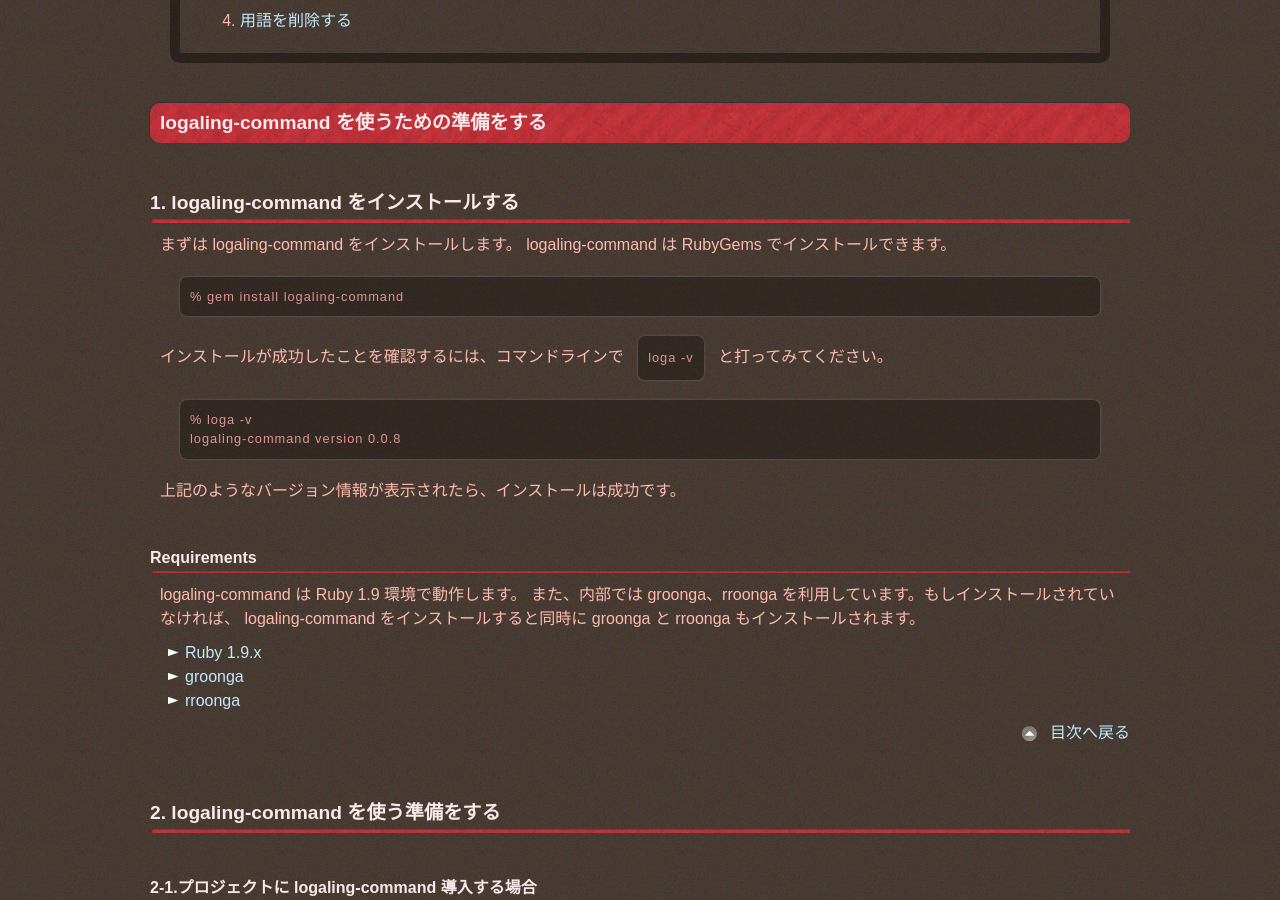
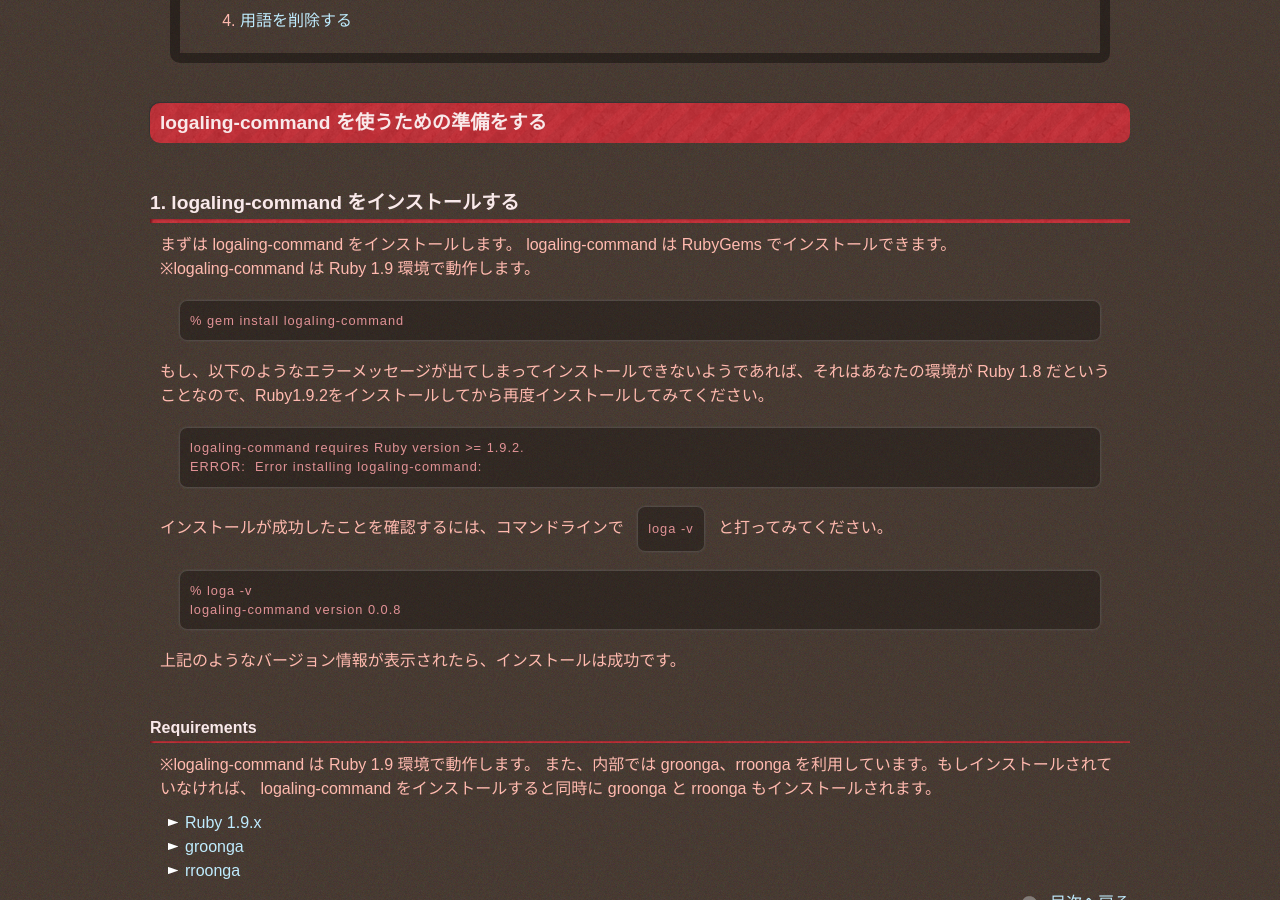
Before and after one commit to logaling/logaling.github.com, a Jekyll site: the page built from tutorial.md, in a window 1280 px wide and 900 px high, scrolled down 930 px. Built offline with Jekyll 4.4.1, drawn with Linux system fonts in a browser that asks for light colours; some web fonts are replaced; Markdown is read by kramdown in place of the engine named in the settings.

Commit message:
add a description of the failure to install

```diff
--- a/tutorial.md
+++ b/tutorial.md
@@ -52,7 +52,17 @@ logaling-command を使うための準備をする
 まずは logaling-command をインストールします。
 logaling-command は RubyGems でインストールできます。
 
+※logaling-command は Ruby 1.9 環境で動作します。
+
+<a href="#requirements"></a>
+
 	% gem install logaling-command
+
+もし、以下のようなエラーメッセージが出てしまってインストールできないようであれば、それはあなたの環境が Ruby 1.8 だということなので、Ruby1.9.2をインストールしてから再度インストールしてみてください。
+
+	logaling-command requires Ruby version >= 1.9.2.
+	ERROR:  Error installing logaling-command:
+
 
 インストールが成功したことを確認するには、コマンドラインで `loga -v` と打ってみてください。
 
@@ -61,8 +71,8 @@ logaling-command は RubyGems でインストールできます。
 
 上記のようなバージョン情報が表示されたら、インストールは成功です。
 
-#### Requirements ####
-logaling-command は Ruby 1.9 環境で動作します。
+#### <a id="requirements">Requirements</a> ####
+※logaling-command は Ruby 1.9 環境で動作します。
 また、内部では groonga、rroonga を利用しています。もしインストールされていなければ、 logaling-command をインストールすると同時に groonga と rroonga もインストールされます。
 
 <ul class="listMark">
```
